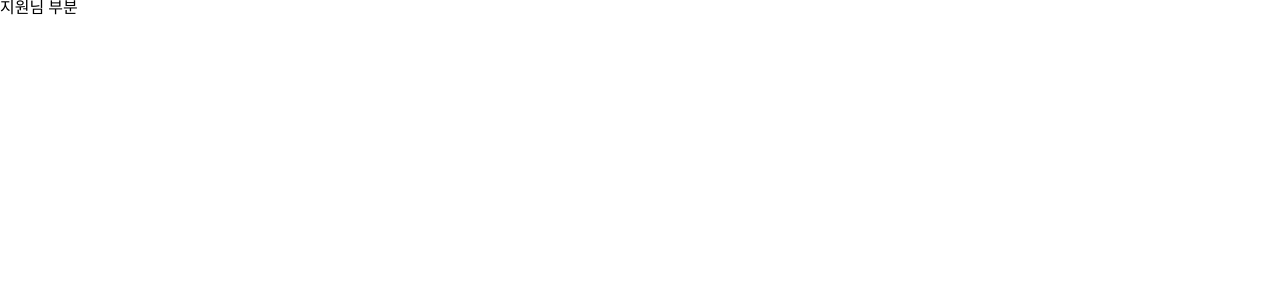
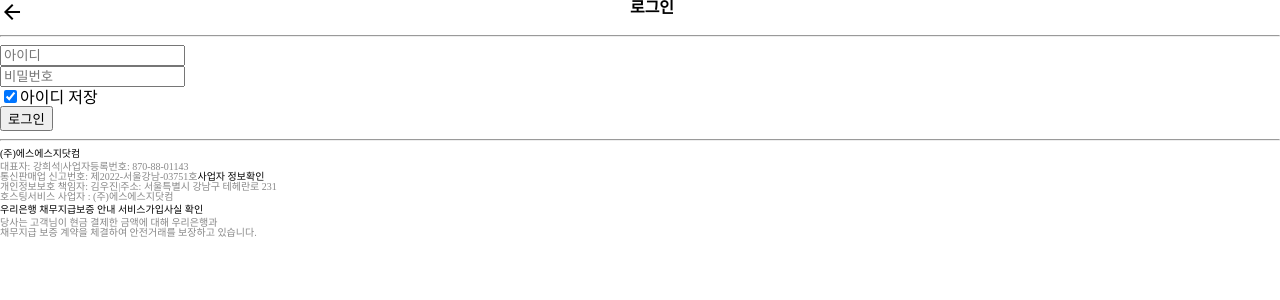
Before and after one commit to curomame/ssg_front_02, a React (Create React App) app: page /login in a window 1280 px wide. Shown: the top 300 px of the page. Built offline with nearby package versions, Linux system fonts and the light colour scheme.

Commit message:
➕add : 0808 15:30 진행
Add Login Parts, Components and Page

```diff
--- /dev/null
+++ b/src/component/components/login/LoginFooter.jsx
@@ -0,0 +1,26 @@
+import React from 'react'
+import { Link } from 'react-router-dom'
+
+// 로그인 Footer 영역 컴포넌트
+
+function MainFooter() {
+  return (
+    <>
+    <div className="footerContents">
+					<div className="">
+					<p className="footerBold">(주)에스에스지닷컴</p>
+            <p className="footerLight">
+              <address>대표자: 강희석<span className="bar">|</span>사업자등록번호: 870-88-01143<br/>통신판매업 신고번호: 제2022-서울강남-03751호
+              <Link to='https://www.ftc.go.kr/bizCommPop.do?wrkr_no=8708801143'>사업자 정보확인</Link><br/>개인정보보호 책임자: 김우진<span className="bar">|</span>주소: 서울특별시 강남구 테헤란로 231<br/>호스팅서비스 사업자 : (주)에스에스지닷컴</address>
+            </p>
+					</div>
+					<div className="">
+						<p className="footerBold">우리은행 채무지급보증 안내 <Link to='https://m.ssg.com/comm/popupWooriService.ssg'>서비스가입사실 확인</Link></p>
+						<p className="footerLight">당사는 고객님이 현금 결제한 금액에 대해 우리은행과<br/>채무지급 보증 계약을 체결하여 안전거래를 보장하고 있습니다.</p>
+					</div>
+				</div>
+    </>
+  )
+}
+
+export default MainFooter
--- /dev/null
+++ b/src/component/components/login/LoginHeader.jsx
@@ -0,0 +1,18 @@
+import React from 'react';
+import LoginPreviousIcon from '../../parts/loginParts/LoginPreviousIcon';
+import LoginTitleText from '../../parts/loginParts/LoginTitleText';
+
+// 로그인 Header 영역 컴포넌트
+// 구성 파츠 : 뒤로가기 아이콘(LoginPreviousIcon)
+// , '로그인' 타이틀 텍스트(LoginTitleText)
+
+function Header() {
+  return (
+    <div style = {{display:"flex"}}>
+        <LoginPreviousIcon />
+        <LoginTitleText />
+    </div>
+  )
+}
+
+export default Header
--- /dev/null
+++ b/src/component/parts/loginParts/LoginFieldSet.jsx
@@ -0,0 +1,73 @@
+import axios from 'axios'
+import React, { useState } from 'react'
+
+// 로그인 영역 파츠
+
+function LoginFieldSet() {
+
+    const url = "http://10.10.10.167:8080/login"
+
+    const [loginData, setLoginData] = useState({
+        userId: "",
+        password: ""
+    })
+
+    const handleChange = ( e ) => {
+        console.log(e)
+        setLoginData(
+            { ...loginData, [e.target.name]: e.target.value }
+        )
+    }
+
+    const handleLogin = ( e ) => {
+        console.log(loginData)
+        e.preventDefault()
+
+        axios.post(url, {
+            userid : loginData.userId,
+            password : loginData.password
+        })
+        .then(
+            Response => {
+                console.log(Response)
+            })
+            .catch(
+                error => {
+                    console.log(error)
+            })
+    }
+
+  return (
+    <div>
+        <form onSubmit={handleLogin}>
+            <fieldset>
+                <input
+                    type="text"
+                    name="userId"
+                    placeholder="아이디"
+                    value={loginData.userId}
+                    onChange={handleChange}
+                    />
+                    <br/>
+                <input
+                    type="password"
+                    name="password"
+                    placeholder="비밀번호"
+                    value={loginData.password}
+                    onChange={handleChange}
+                    />
+                    <br/>
+                <input
+                    type="checkbox"
+                    defaultChecked="Y"
+                    />
+                <label>아이디 저장</label>
+                <br/>
+                <button type="submit">로그인</button>
+            </fieldset>
+        </form>
+    </div>
+  )
+}
+
+export default LoginFieldSet
--- /dev/null
+++ b/src/component/parts/loginParts/LoginPreviousIcon.jsx
@@ -0,0 +1,14 @@
+import React from 'react'
+import { Link } from 'react-router-dom'
+
+// 로그인 Header 영역의 뒤로가기 아이콘 파츠
+
+function LoginPreviousIcon() {
+  return (
+    <div>
+        <div><span className="material-icons-outlined"><Link to='/'>arrow_back</Link></span></div>
+    </div>
+  )
+}
+
+export default LoginPreviousIcon
--- /dev/null
+++ b/src/component/parts/loginParts/LoginTitleText.jsx
@@ -0,0 +1,12 @@
+import React from 'react'
+
+// 로그인 Header 영역의 '로그인' 텍스트 파츠
+
+function LoginTitleText() {
+
+  return (
+    <h2 style={{width:"100%", fontWeight:"bold", textAlign:"center"}}>로그인</h2>
+  )
+}
+
+export default LoginTitleText
--- a/src/pages/Login.jsx
+++ b/src/pages/Login.jsx
@@ -1,9 +1,19 @@
 import React from 'react'
+import Header from '../component/components/login/LoginHeader'
+import LoginFooter from '../component/components/login/LoginFooter'
+import LoginFieldSet from '../component/parts/loginParts/LoginFieldSet'
+
+// 로그인 페이지 메인 화면
 
 function Login() {
+
   return (
     <>
-      <h2>지원님 부분</h2>
+      <Header/>
+      <hr/>
+      <LoginFieldSet/>
+      <hr />
+      <LoginFooter/>
     </>
   )
 }
```
